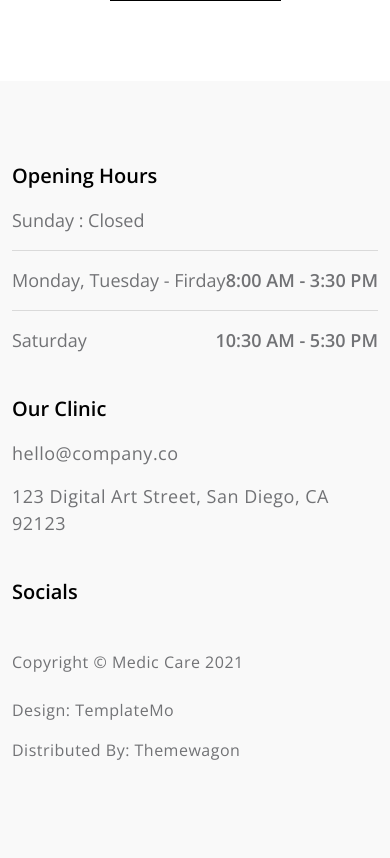
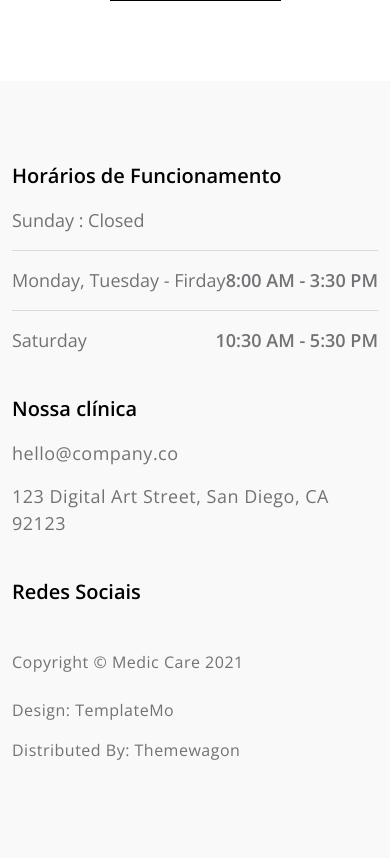
Before and after one commit to gabriel-melgaco/clinica_da_rosa, a Flask app: template templates/index.html in a window 390 px wide. Shown: the part 5373-6231 px from the top of the page. Run offline with Flask 3, Linux system fonts and the light colour scheme; the template is opened without the code that fills it, so the values that code supplies are empty; some libraries are stand-ins or nearby versions; some web fonts are replaced.

Commit message:
Ajuste modo mobile

```diff
--- a/templates/index.html
+++ b/templates/index.html
@@ -398,7 +398,7 @@ https://templatemo.com/tm-566-medic-care
                 <div class="row">
 
                     <div class="col-lg-5 me-auto col-12">
-                        <h5 class="mb-lg-4 mb-3">Opening Hours</h5>
+                        <h5 class="mb-lg-4 mb-3">Horários de Funcionamento</h5>
 
                         <ul class="list-group list-group-flush">
                             <li class="list-group-item d-flex">
@@ -418,7 +418,7 @@ https://templatemo.com/tm-566-medic-care
                     </div>
 
                     <div class="col-lg-2 col-md-6 col-12 my-4 my-lg-0">
-                        <h5 class="mb-lg-4 mb-3">Our Clinic</h5>
+                        <h5 class="mb-lg-4 mb-3">Nossa clínica</h5>
 
                         <p><a href="mailto:hello@company.co">hello@company.co</a><p>
 
@@ -426,7 +426,7 @@ https://templatemo.com/tm-566-medic-care
                     </div>
 
                     <div class="col-lg-3 col-md-6 col-12 ms-auto">
-                        <h5 class="mb-lg-4 mb-2">Socials</h5>
+                        <h5 class="mb-lg-4 mb-2">Redes Sociais</h5>
 
                         <ul class="social-icon">
                             <li><a href="#" class="social-icon-link bi-facebook"></a></li>
```
